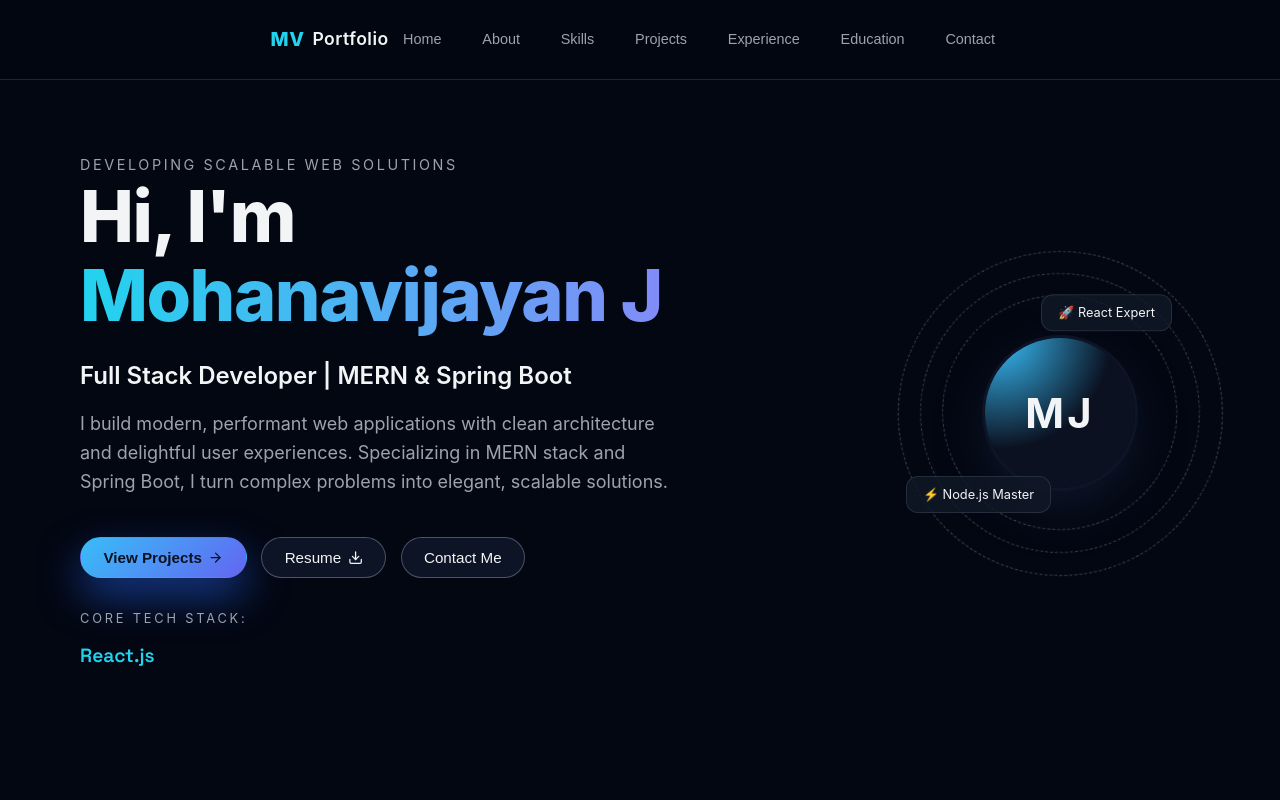
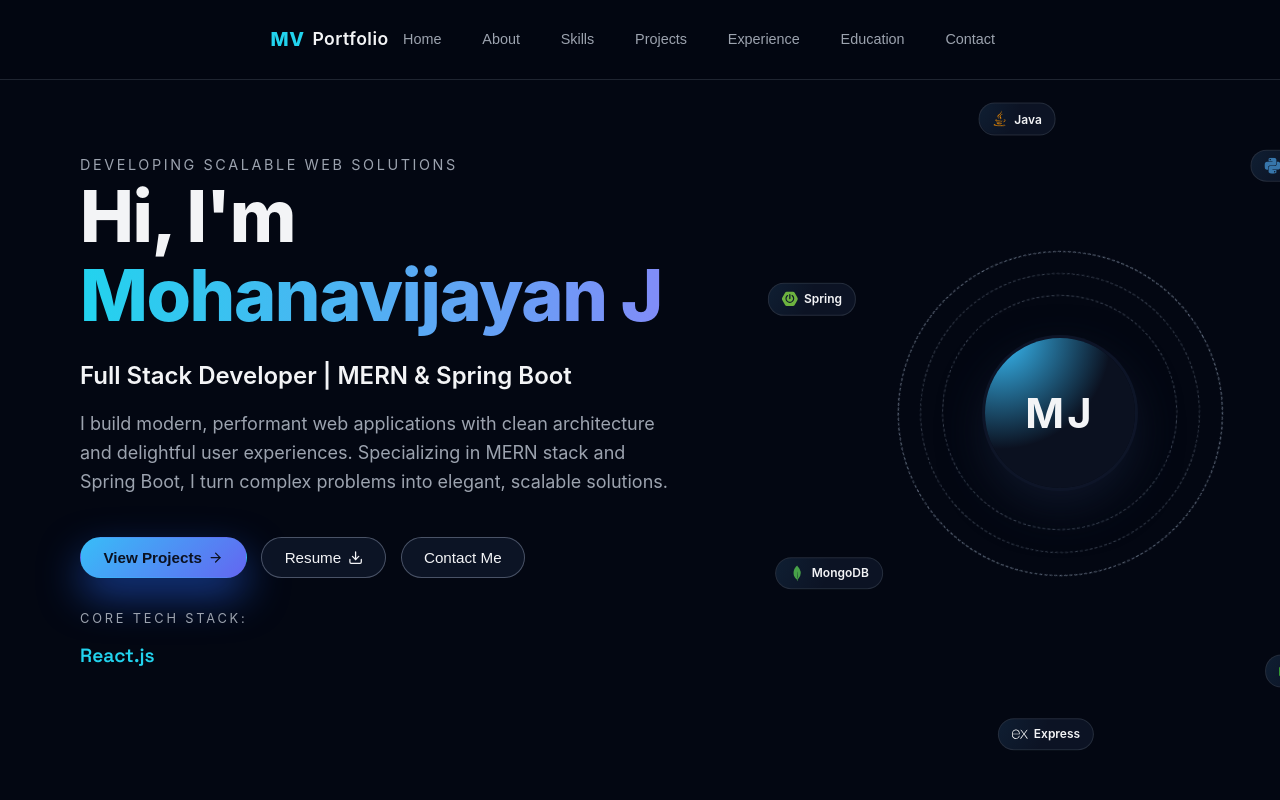
Before and after one commit to Mohan30-7/mohanavijayanj-portfolio, a React (Vite) app: page / in a window 1280 px wide. Shown: the top 800 px of the page. Built offline with nearby package versions, Linux system fonts and the light colour scheme.

Commit message:
Visual Polish: Authentic color tech orbit badges and enhanced background particles

```diff
--- a/src/components/BackgroundParticles.jsx
+++ b/src/components/BackgroundParticles.jsx
@@ -62,10 +62,10 @@
                         direction: "none",
                         enable: true,
                         outModes: {
-                            default: "bounce",
+                            default: "out",
                         },
-                        random: false,
-                        speed: 1,
+                        random: true,
+                        speed: 2,
                         straight: false,
                     },
                     number: {
@@ -73,16 +73,23 @@
                             enable: true,
                             area: 800,
                         },
-                        value: 80,
+                        value: 100,
                     },
                     opacity: {
-                        value: 0.2,
+                        value: 0.3,
+                        random: true,
+                        animation: {
+                            enable: true,
+                            speed: 1,
+                            minimumValue: 0.1
+                        }
                     },
                     shape: {
                         type: "circle",
                     },
                     size: {
-                        value: { min: 1, max: 3 },
+                        value: { min: 1, max: 4 },
+                        random: true
                     },
                 },
                 detectRetina: true,
--- a/src/components/Hero.jsx
+++ b/src/components/Hero.jsx
@@ -1,6 +1,21 @@
 import React from 'react';
 import { motion, AnimatePresence } from 'framer-motion';
 import { FiArrowRight, FiDownload } from 'react-icons/fi';
+
+import {
+  SiReact, SiNodedotjs, SiExpress, SiMongodb, SiSpringboot, SiSpring, SiPython
+} from 'react-icons/si';
+import { FaJava } from 'react-icons/fa6';
+
+const orbitTech = [
+  { name: 'React', icon: <SiReact />, color: '#61DAFB', angle: 0 },
+  { name: 'Node.js', icon: <SiNodedotjs />, color: '#339933', angle: 51 },
+  { name: 'Express', icon: <SiExpress />, color: '#ffffff', angle: 102 },
+  { name: 'MongoDB', icon: <SiMongodb />, color: '#47A248', angle: 153 },
+  { name: 'Spring', icon: <SiSpringboot />, color: '#6DB33F', angle: 204 },
+  { name: 'Java', icon: <FaJava />, color: '#ED8B00', angle: 255 },
+  { name: 'Python', icon: <SiPython />, color: '#3776AB', angle: 306 },
+];
 
 const technologies = [
   'MERN Stack',
@@ -119,42 +134,53 @@
           <div className="orbit orbit-1" />
           <div className="orbit orbit-2" />
           <div className="orbit orbit-3" />
+          <div className="orbit orbit-3" />
 
-          {/* Decorative floating elements */}
+          {/* Floating tech badges around the orbit */}
+          {orbitTech.map((tech, index) => {
+            const radius = 160; // Adjusted radius for orbit
+            const x = Math.cos(tech.angle * (Math.PI / 180)) * radius;
+            const y = Math.sin(tech.angle * (Math.PI / 180)) * radius;
+
+            return (
               <motion.div
+                key={tech.name}
                 style={{
                   position: 'absolute',
-                top: '10%',
-                right: '10%',
-                padding: '0.5rem 1rem',
-                background: 'var(--bg-elevated)',
-                borderRadius: '12px',
-                border: '1px solid var(--border-soft)',
-                fontSize: '0.8rem',
-                zIndex: 5
+                  left: `calc(50% + ${x}px)`,
+                  top: `calc(50% + ${y}px)`,
+                  transform: 'translate(-50%, -50%)',
+                  zIndex: 10
                 }}
-            animate={{ y: [0, -10, 0] }}
-            transition={{ duration: 4, repeat: Infinity, ease: "easeInOut" }}
+                animate={{
+                  y: [y, y - 10, y],
+                  x: [x, x + 5, x]
+                }}
+                transition={{
+                  duration: 3 + index,
+                  repeat: Infinity,
+                  ease: "easeInOut"
+                }}
               >
-            🚀 React Expert
+                <div
+                  className="glass-card"
+                  style={{
+                    padding: '0.4rem 0.8rem',
+                    display: 'flex',
+                    alignItems: 'center',
+                    gap: '0.4rem',
+                    fontSize: '0.75rem',
+                    background: 'rgba(15, 23, 42, 0.8)',
+                    borderColor: 'var(--border-soft)',
+                    whiteSpace: 'nowrap'
+                  }}
+                >
+                  <span style={{ color: tech.color, display: 'flex', fontSize: '1rem' }}>{tech.icon}</span>
+                  <span style={{ fontWeight: 600, color: 'var(--text)' }}>{tech.name}</span>
+                </div>
               </motion.div>
-          <motion.div
-            style={{
-                position: 'absolute',
-                bottom: '15%',
-                left: '-5%',
-                padding: '0.5rem 1rem',
-                background: 'var(--bg-elevated)',
-                borderRadius: '12px',
-                border: '1px solid var(--border-soft)',
-                fontSize: '0.8rem',
-                zIndex: 5
-            }}
-            animate={{ y: [0, 10, 0] }}
-            transition={{ duration: 5, repeat: Infinity, ease: "easeInOut", delay: 1 }}
-          >
-            ⚡ Node.js Master
-          </motion.div>
+            );
+          })}
         </motion.div>
       </div>
     </section>
```
Also changed, not shown: 3 other files (tests, documents, lock files or other folders). Lines whose indentation alone changed are shown as unchanged.
